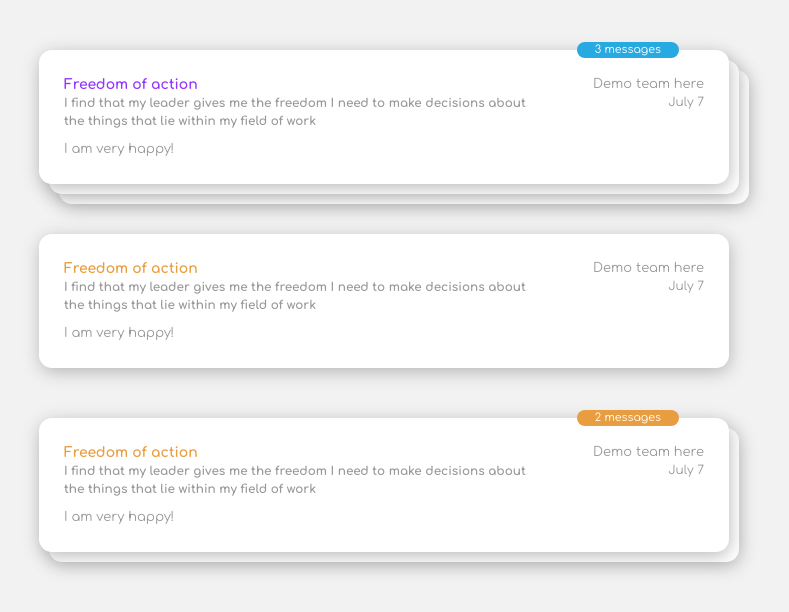
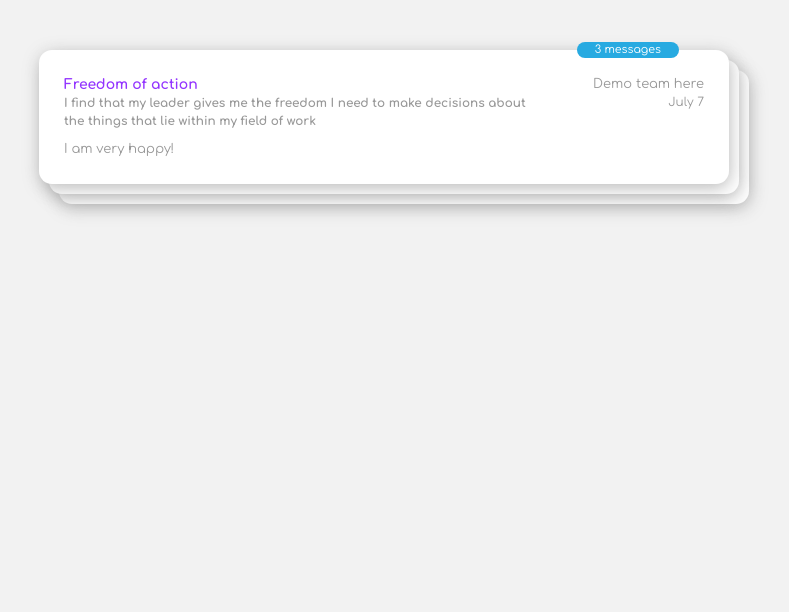
Before and after one commit to turbalan/threads, a React (Vite) app: page / in a window 1280 px wide. Shown: the top 612 px of the page, without its empty margins (256-1045 px from the left). Built offline with nearby package versions, Linux system fonts and the light colour scheme.

Commit message:
Basic react app setup

```diff
--- a/src/App.js
+++ b/src/App.js
@@ -1,117 +1,11 @@
 import React from "react";
 import ReactDOM from "react-dom";
+import Thread from "./Thread";
 
 const App = () => {
   return (
     <article className="threads">
-      <section
-        className="thread thread--highRating thread--collapsed"
-        data-count="3"
-      >
-        <div className="message">
-          <div className="message-info">
-            <h1 className="message-subject">Freedom of action</h1>
-            <h2 className="message-description">
-              I find that my leader gives me the freedom I need to make
-              decisions about the things that lie within my field of work
-            </h2>
-            <p className="message-text">I am very happy!</p>
-          </div>
-          <div className="message-meta">
-            <span className="team">Demo team here</span>
-            <time dateTime="2018-07-07" className="date">
-              <label htmlFor="thread1">July 7</label>
-            </time>
-          </div>
-        </div>
-        <div className="message">
-          <div className="message-info">
-            <h1 className="message-subject">Pay</h1>
-            <h2 className="message-description">
-              I think I get too little in terms of my experience
-            </h2>
-            <p className="message-text">fdsfdsf</p>
-          </div>
-          <div className="message-meta">
-            <span className="team">Demo team here</span>
-            <time dateTime="2018-07-07" className="date">
-              July 7
-            </time>
-          </div>
-        </div>
-        <div className="message">
-          <div className="message-info">
-            <h1 className="message-subject">Freedom of action</h1>
-            <h2 className="message-description">
-              I find that my leader gives me the freedom I need to make
-              decisions about the things that lie within my field of work
-            </h2>
-            <p className="message-text">I am very happy!</p>
-          </div>
-          <div className="message-meta">
-            <span className="team">Demo team here</span>
-            <time dateTime="2018-07-07" className="date">
-              July 7
-            </time>
-          </div>
-        </div>
-        <div className="thread-count">3 messages</div>
-      </section>
-      <section className="thread thread--lowRating">
-        <div className="message">
-          <div className="message-info">
-            <h1 className="message-subject">Freedom of action</h1>
-            <h2 className="message-description">
-              I find that my leader gives me the freedom I need to make
-              decisions about the things that lie within my field of work
-            </h2>
-            <p className="message-text">I am very happy!</p>
-          </div>
-          <div className="message-meta">
-            <span className="team">Demo team here</span>
-            <time dateTime="2018-07-07" className="date">
-              July 7
-            </time>
-          </div>
-        </div>
-      </section>
-      <section
-        className="thread thread--lowRating thread--collapsed"
-        data-count="2"
-      >
-        <div className="message">
-          <div className="message-info">
-            <h1 className="message-subject">Freedom of action</h1>
-            <h2 className="message-description">
-              I find that my leader gives me the freedom I need to make
-              decisions about the things that lie within my field of work
-            </h2>
-            <p className="message-text">I am very happy!</p>
-          </div>
-          <div className="message-meta">
-            <span className="team">Demo team here</span>
-            <time dateTime="2018-07-07" className="date">
-              July 7
-            </time>
-          </div>
-        </div>
-        <div className="message">
-          <div className="message-info">
-            <h1 className="message-subject">Pay</h1>
-            <h2 className="message-description">
-              I think I get too little in terms of my experience
-            </h2>
-            <p className="message-text">fdsfdsf</p>
-          </div>
-          <div className="message-meta">
-            <span className="team">Demo team here</span>
-            <time dateTime="2018-07-07" className="date">
-              July 7
-            </time>
-          </div>
-        </div>
-        <div className="thread-count">2 messages</div>
-      </section>
+      <Thread />
     </article>
   );
 };
--- /dev/null
+++ b/src/Message.jsx
@@ -0,0 +1,24 @@
+import React from "react";
+
+const Message = () => {
+  return (
+    <div className="message">
+      <div className="message-info">
+        <h1 className="message-subject">Freedom of action</h1>
+        <h2 className="message-description">
+          I find that my leader gives me the freedom I need to make decisions
+          about the things that lie within my field of work
+        </h2>
+        <p className="message-text">I am very happy!</p>
+      </div>
+      <div className="message-meta">
+        <span className="team">Demo team here</span>
+        <time dateTime="2018-07-07" className="date">
+          <label htmlFor="thread1">July 7</label>
+        </time>
+      </div>
+    </div>
+  );
+};
+
+export default Message;
--- /dev/null
+++ b/src/Thread.jsx
@@ -0,0 +1,18 @@
+import React from "react";
+import Message from "./Message";
+
+const Thread = () => {
+  return (
+    <section
+      className="thread thread--highRating thread--collapsed"
+      data-count="3"
+    >
+      <Message />
+      <Message />
+      <Message />
+      <div class="thread-count">3 messages</div>
+    </section>
+  );
+};
+
+export default Thread;
```
